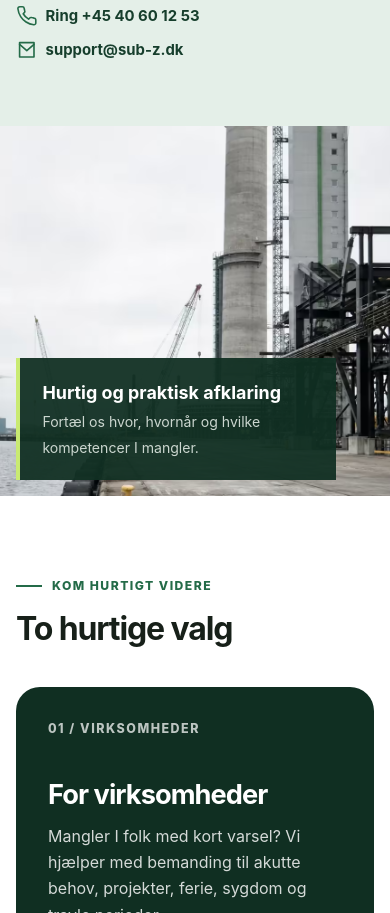
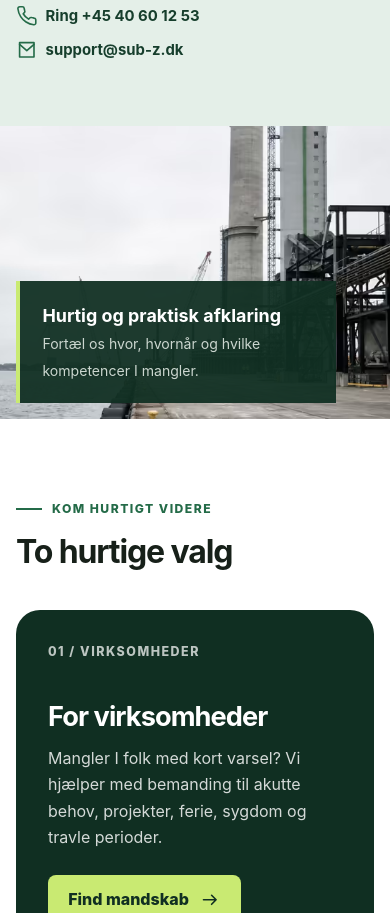
Before and after one commit to mathiasfriisandersen-hue/sub-z-website, a plain HTML site: page index.html in a window 390 px wide. Shown: the part 720-1633 px from the top of the page. Drawn offline with Linux system fonts and the light colour scheme.

Commit message:
Make hero images fully responsive

```diff
--- a/assets/styles.css
+++ b/assets/styles.css
@@ -118,8 +118,8 @@ p { margin: 0; }
 }
 .nav-wrap { min-height: 82px; display: flex; align-items: center; gap: 1.5rem; }
 .brand { display: inline-flex; align-items: center; gap: 0.65rem; flex: 0 0 auto; }
-.brand-logo { width: 230px; height: auto; }
-.brand--footer .brand-logo { width: 280px; }
+.brand-logo { width: clamp(190px, 18vw, 230px); height: auto; }
+.brand--footer .brand-logo { width: clamp(220px, 28vw, 280px); }
 .main-nav { display: flex; align-items: center; justify-content: flex-end; gap: 1.15rem; margin-left: auto; }
 .nav-link { position: relative; padding-block: 0.4rem; color: #d6dbd8; font-size: 0.9rem; font-weight: 690; white-space: nowrap; }
 .nav-link::after { position: absolute; right: 0; bottom: 0; left: 0; height: 2px; background: var(--lime); content: ""; transform: scaleX(0); transform-origin: left; transition: transform 160ms ease; }
@@ -130,14 +130,14 @@ p { margin: 0; }
 .menu-toggle { width: 46px; height: 46px; display: none; place-items: center; margin-left: auto; border: 1px solid #343936; border-radius: var(--radius-sm); background: #111512; color: var(--white); cursor: pointer; }
 
 .hero { background: var(--green-100); overflow: hidden; }
-.hero-grid { min-height: 700px; display: grid; grid-template-columns: minmax(0, 1fr) minmax(470px, 0.92fr); }
+.hero-grid { min-height: clamp(620px, 50vw, 760px); display: grid; grid-template-columns: minmax(0, 1.08fr) minmax(0, 0.92fr); }
 .hero-copy { display: flex; flex-direction: column; justify-content: center; padding: 5.5rem var(--page-gutter); }
 .hero-copy .lead { max-width: 660px; margin: 1.6rem 0 2rem; }
 .hero-copy h1 { font-size: clamp(2.75rem, 4.5vw, 4.6rem); }
 .contact-inline { display: flex; flex-wrap: wrap; gap: 0.6rem 1.5rem; margin-top: 2rem; color: var(--green-900); font-size: 0.93rem; font-weight: 700; }
 .contact-inline a { display: inline-flex; align-items: center; gap: 0.5rem; }
 .contact-inline svg { color: var(--green-700); }
-.hero-media { position: relative; min-height: 610px; }
+.hero-media { position: relative; min-height: 0; }
 .hero-media picture, .hero-media img { width: 100%; height: 100%; }
 .hero-media picture { display: block; }
 .hero-media img { object-fit: cover; object-position: 64% center; }
@@ -273,7 +273,6 @@ p { margin: 0; }
 .footer-links { display: flex; flex-wrap: wrap; gap: 1rem; }
 
 @media (max-width: 1080px) {
-  .brand-logo { width: 200px; }
   .menu-toggle { display: grid; }
   .main-nav {
     position: fixed;
@@ -295,9 +294,9 @@ p { margin: 0; }
   .nav-link::after { display: none; }
   .nav-phone { display: inline-flex; margin-top: 1.25rem; }
   .lang-link { margin-top: 1rem; }
-  .hero-grid { grid-template-columns: 1fr; }
+  .hero-grid { min-height: 0; grid-template-columns: 1fr; }
   .hero-copy { padding-block: 5rem; }
-  .hero-media { min-height: 470px; }
+  .hero-media { min-height: 0; aspect-ratio: 16 / 9; }
   .grid-3 { grid-template-columns: repeat(2, minmax(0, 1fr)); }
   .grid-4 { grid-template-columns: repeat(2, minmax(0, 1fr)); }
   .contact-band, .contact-layout { grid-template-columns: 1fr; }
@@ -308,13 +307,12 @@ p { margin: 0; }
 }
 
 @media (max-width: 640px) {
-  .brand-logo { width: 190px; }
   .brand--footer .brand-logo { width: min(280px, 100%); }
   .container { width: auto; margin-right: 1rem; margin-left: 1rem; }
   .section-head--row, .cta-panel--row { align-items: flex-start; flex-direction: column; }
   .hero-copy { padding: 4rem 1rem; }
   .hero-copy h1 { font-size: clamp(2.45rem, 11vw, 3.2rem); }
-  .hero-media { min-height: 370px; }
+  .hero-media { min-height: 0; aspect-ratio: 4 / 3; }
   .hero-note { right: 1rem; bottom: 1rem; left: 1rem; }
   .grid-2, .grid-3, .grid-4 { grid-template-columns: 1fr; }
   .choice-card { min-height: 300px; }
--- a/index.html
+++ b/index.html
@@ -5,9 +5,9 @@
   <meta name="viewport" content="width=device-width, initial-scale=1">
   <meta name="description" content="SUB-z leverer vikarer, Try &amp; Hire og rekruttering til byg, anlæg, energi og industri.">
   <title>SUB-z — Mandskab når behovet opstår</title>
-  <link rel="preload" href="assets/hero-industrial.avif" as="image" type="image/avif" fetchpriority="high">
+  <link rel="preload" href="assets/hero-industrial-1440.avif" as="image" type="image/avif" imagesrcset="assets/hero-industrial-960.avif 960w, assets/hero-industrial-1440.avif 1440w, assets/hero-industrial.avif 1920w" imagesizes="(max-width: 1080px) 100vw, 48vw" fetchpriority="high">
   <link rel="preload" href="assets/sub-z-logo.png" as="image" type="image/png">
-  <link rel="stylesheet" href="assets/styles.css?v=20260623-3">
+  <link rel="stylesheet" href="assets/styles.css?v=20260623-4">
   <script src="assets/main.js?v=20260623-3" defer></script>
 </head>
 <body data-page="home">
@@ -31,8 +31,8 @@
         </div>
         <div class="hero-media">
           <picture>
-            <source srcset="assets/hero-industrial.avif" type="image/avif">
-            <img src="assets/hero-industrial.webp" alt="Industrielt havneområde med energiinfrastruktur og kraner" width="1920" height="818" fetchpriority="high" decoding="async">
+            <source srcset="assets/hero-industrial-960.avif 960w, assets/hero-industrial-1440.avif 1440w, assets/hero-industrial.avif 1920w" sizes="(max-width: 1080px) 100vw, 48vw" type="image/avif">
+            <img src="assets/hero-industrial.webp" srcset="assets/hero-industrial-960.webp 960w, assets/hero-industrial-1440.webp 1440w, assets/hero-industrial.webp 1920w" sizes="(max-width: 1080px) 100vw, 48vw" alt="Industrielt havneområde med energiinfrastruktur og kraner" width="1920" height="818" fetchpriority="high" decoding="async">
           </picture>
           <div class="hero-note"><strong>Hurtig og praktisk afklaring</strong><span>Fortæl os hvor, hvornår og hvilke kompetencer I mangler.</span></div>
         </div>
```
Also changed, not shown: kandidater.html (+1 -1 lines), kontakt.html (+1 -1 lines), nyheder.html (+1 -1 lines), stillinger.html (+1 -1 lines), virksomheder.html (+1 -1 lines), ydelser.html (+1 -1 lines), assets/hero-industrial-1440.avif (added), assets/hero-industrial-1440.webp (added), assets/hero-industrial-960.avif (added), assets/hero-industrial-960.webp (added), 1 other file.
